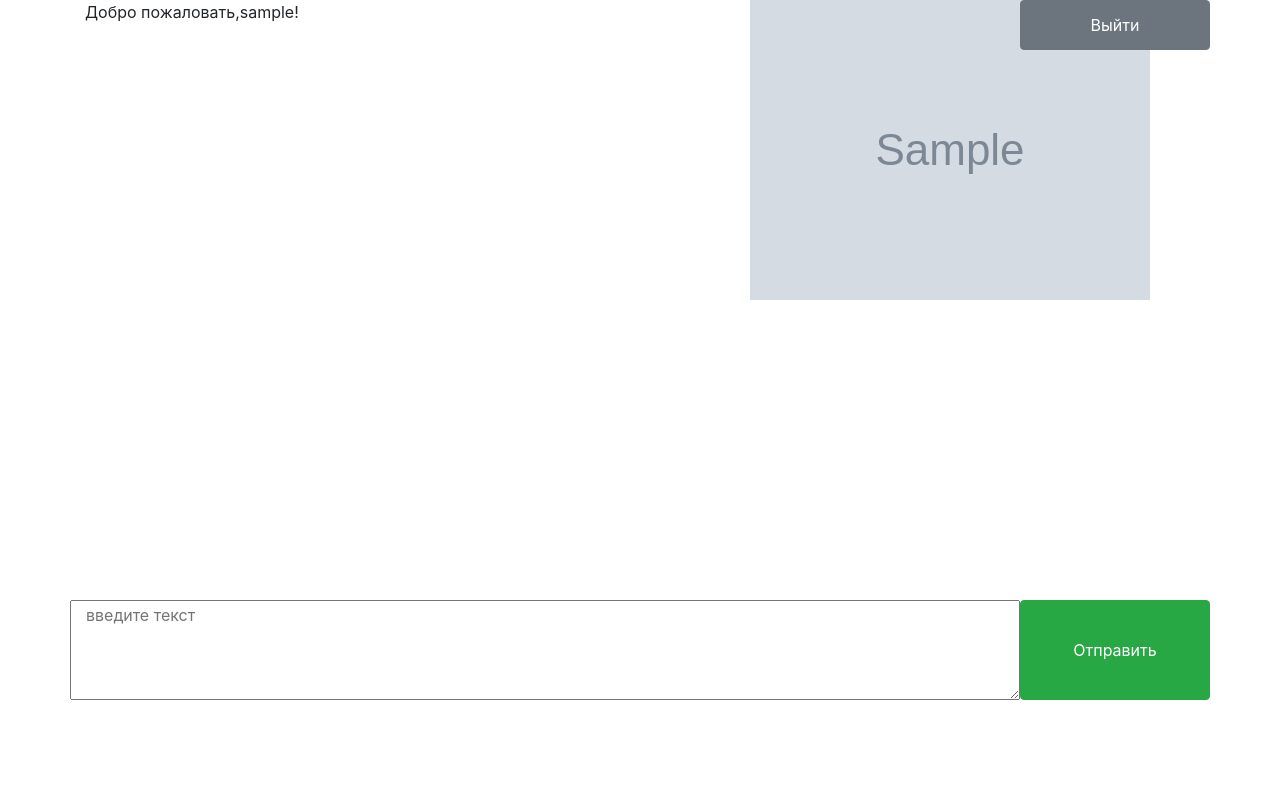
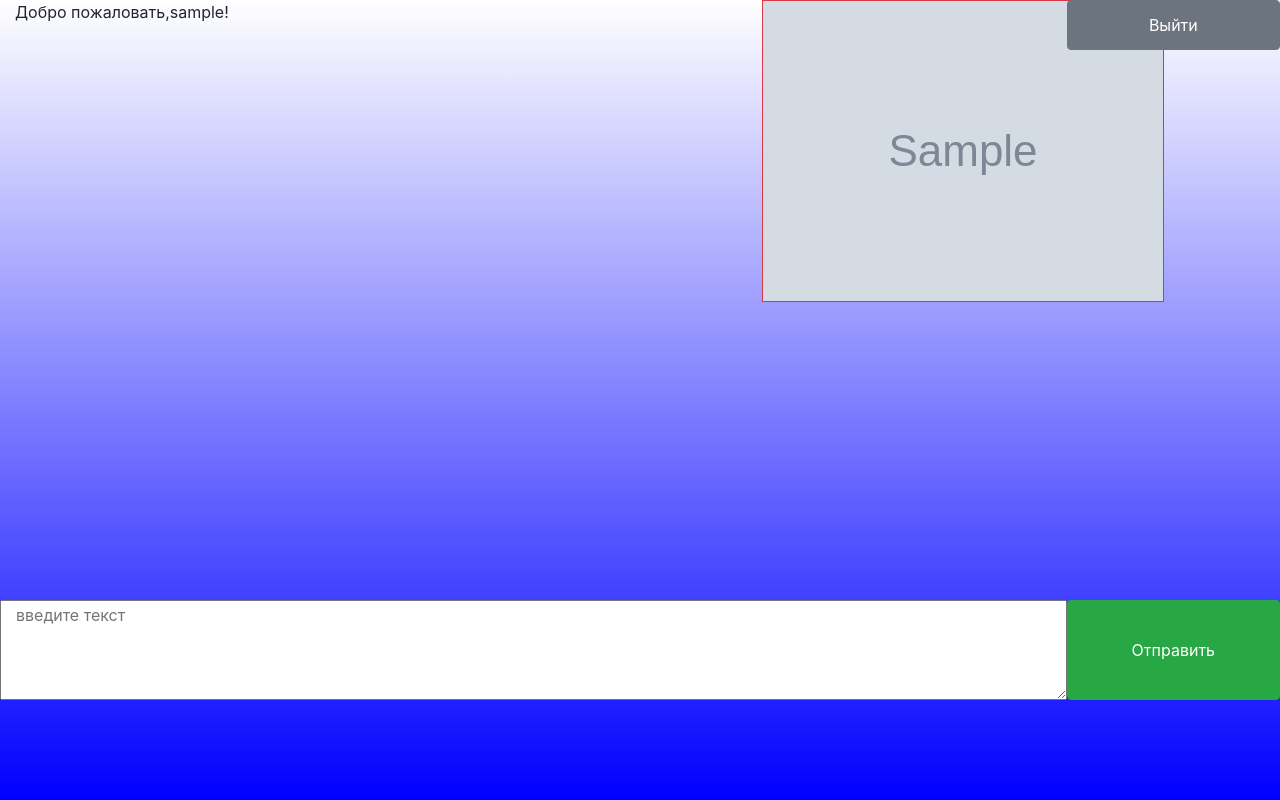
Before and after one commit to vutmu/webchat_local, a Flask app: page /base in a window 1280 px wide. Run offline with Flask 2, Linux system fonts and the light colour scheme; the visitor is signed in with stand-in values (Sample User, id 1); grey boxes marked "Sample" are stand-in pictures; a database or web service that is not in the repository returns one stand-in record (values such as "Sample title"); some libraries are stand-ins or nearby versions.

Commit message:
style edit

```diff
--- a/app/static/styles/base.css
+++ b/app/static/styles/base.css
@@ -1,13 +1,3 @@
-/*html {
-    height: 100%;
-}*/
-/*body {
-    height: 100%;
-}*/
-
-/*.x1 {
-    height: 100%;
-}*/
 .messblock {
     /*width: 100%;
     height: 25%;*/
@@ -16,20 +6,20 @@
     border: solid 1px #a51616;
     float: left;
 }
-/*.messages {
-    height: 70%;
-}*/
 
 .messblock > * {
     display: inline-block;
     float: left;
 }
-/*button#but2 {
-    height: 50%;
-}*/
 
 
 .messblock > a {
     height: 100%;
     width: 20%;
 }
+body {
+    background-image: linear-gradient(white, blue);
+}
+/*.x1 {
+    background-color: red;
+}*/
--- a/app/templates/base.html
+++ b/app/templates/base.html
@@ -8,10 +8,10 @@
     <link  rel = "stylesheet" href =  "{{ url_for('static',filename='styles/base.css') }}">
 </head>
 <body class="h-100">
-  <div class="container-md h-100">
-      <div class="row h-25">
+  <div class="container-fluid h-100">
+      <div class="row h-25 x1">
         <span class="col-7 h-50" id="your_name">Добро пожаловать,{{data['name']}}!</span>
-        <a class="col-3" href="../settings"><img src={{data['avatar']}} alt="avatar"></a>
+        <a class="col-3" href="../settings"><img src={{data['avatar']}} class="border border-danger" alt="avatar"></a>
           <button class="col-2 btn btn-secondary h-25" id="but2" type="button">Выйти</button>
       </div>
       <div class="overflow-auto min-h-50 h-50 messages"></div>
```
